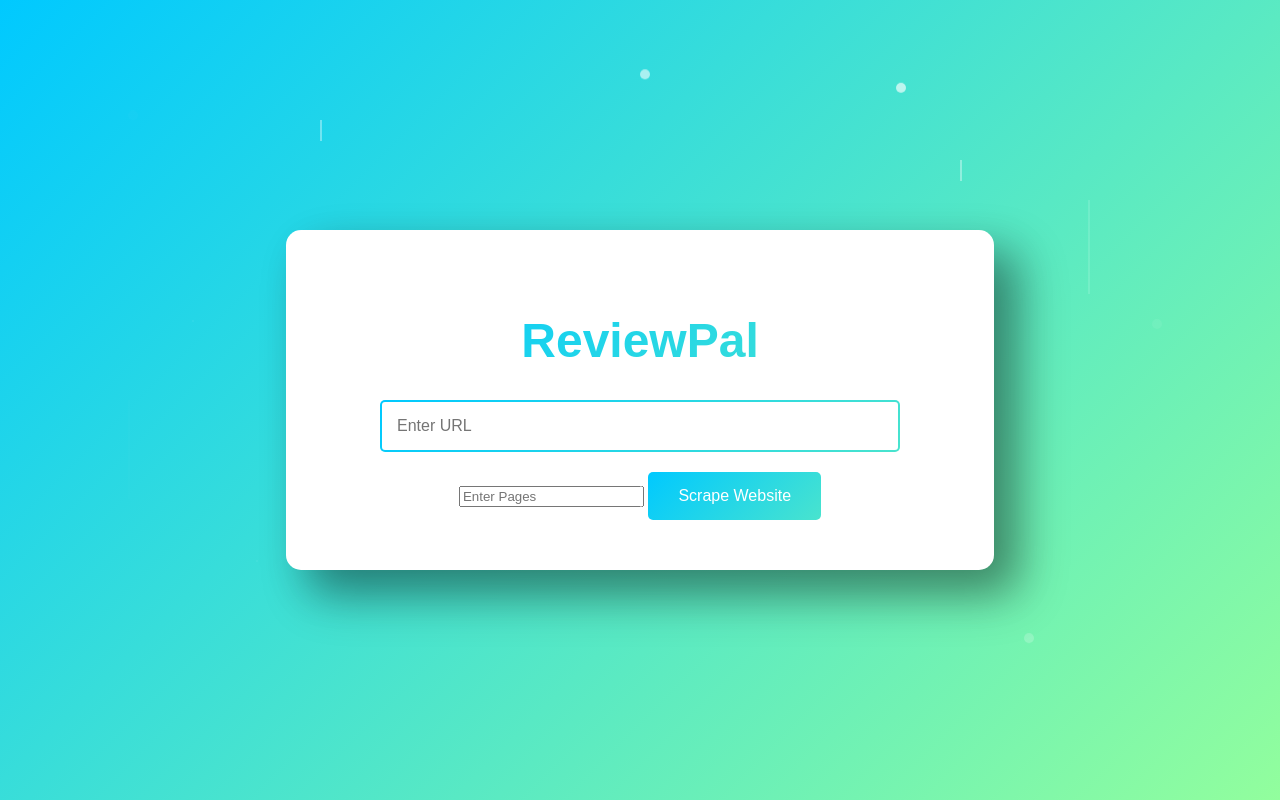
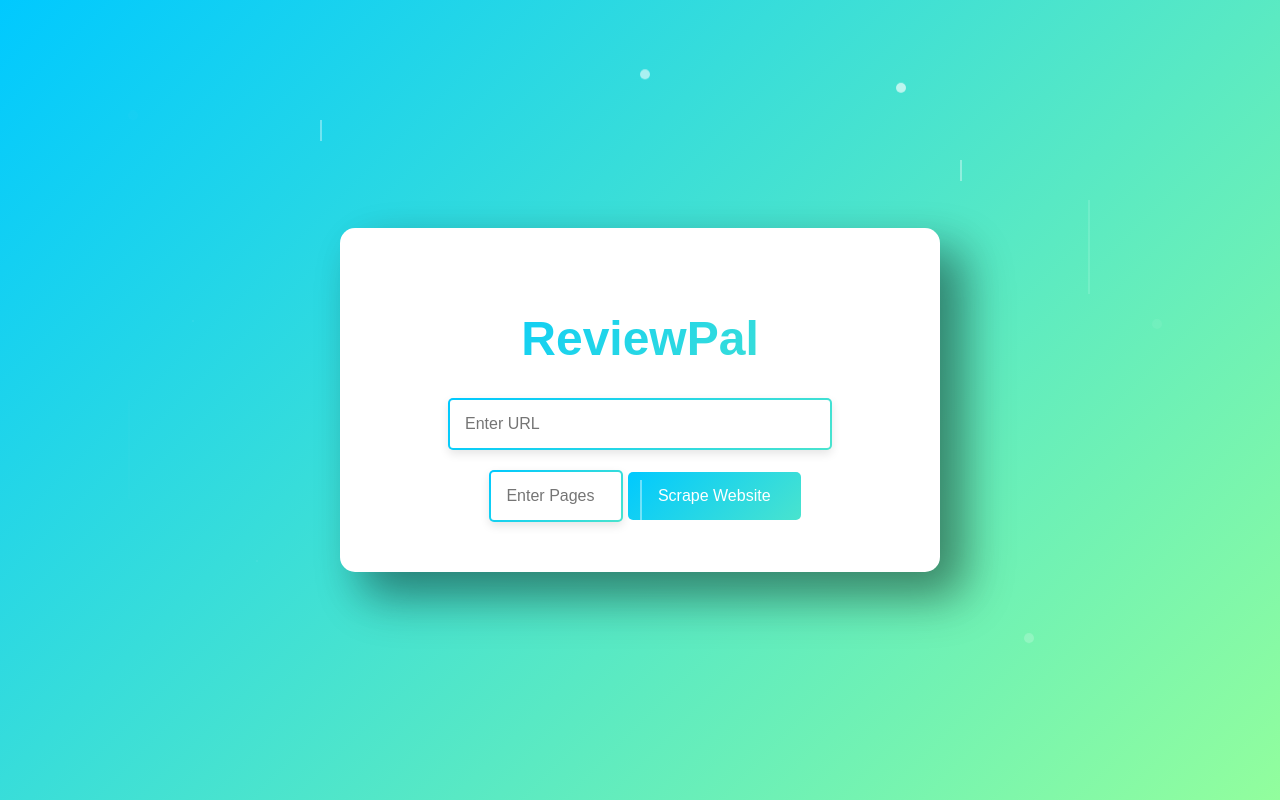
Before and after one commit to dhyeydoshi/AI-Web-Scrapper, a Flask app: page / in a window 1280 px wide. Run offline with Flask 2, Linux system fonts and the light colour scheme.

Commit message:
Update style.css

```diff
--- a/static/style.css
+++ b/static/style.css
@@ -16,7 +16,10 @@ body {
     padding: 50px;
     border-radius: 15px;
     box-shadow: 25px 25px 50px rgba(0, 0, 0, 0.3), 20px 20px 40px rgba(0, 0, 0, 0.2);
+    max-width: 500px; /* Set a max width to make it less wide */
+    width: 90%; /* Keep the width flexible */
 }
+
 
 h1 {
     font-size: 48px;
@@ -82,8 +85,17 @@ h1 {
     100% { height: 100px; opacity: 0; }
 }
 
+/* Input group styles to align URL and Pages input on the same row */
+.input-group {
+    display: flex;
+    justify-content: space-between;
+    align-items: center;
+    width: 100%; /* Full width container */
+}
+
+/* URL input styling */
 input[type="text"] {
-    width: 80%;
+    width: 70%; /* Takes 70% of the available space */
     padding: 15px;
     margin-bottom: 20px;
     border: 2px solid transparent;
@@ -94,6 +106,34 @@ input[type="text"] {
     background-clip: padding-box, border-box;
     background-size: 200% 200%;
     animation: wave 3s ease-in-out infinite;
+    box-shadow: 0px 4px 10px rgba(0, 0, 0, 0.1);
+}
+
+/* Pages input styling */
+input[type="number"] {
+    width: 20%; /* Takes 20% of the available space */
+    padding: 15px;
+    margin-left: 10px; /* Adds space between the URL and Pages input */
+    border: 2px solid transparent;
+    border-radius: 5px;
+    font-size: 16px;
+    background-image: linear-gradient(white, white), linear-gradient(135deg, #00C9FF, #92FE9D);
+    background-origin: border-box;
+    background-clip: padding-box, border-box;
+    background-size: 200% 200%;
+    animation: wave 3s ease-in-out infinite;
+    box-shadow: 0px 4px 10px rgba(0, 0, 0, 0.1);
+}
+
+/* Remove spin buttons from number input */
+input[type="number"]::-webkit-inner-spin-button,
+input[type="number"]::-webkit-outer-spin-button {
+    -webkit-appearance: none;
+    margin: 0;
+}
+
+input[type="number"] {
+    -moz-appearance: textfield;
 }
 
 button {
@@ -113,6 +153,7 @@ button:hover {
     background-size: 200% 200%;
     animation: wave 3s ease-in-out infinite;
 }
+
 /* Error message style */
 .error-message {
     color: red;
```
